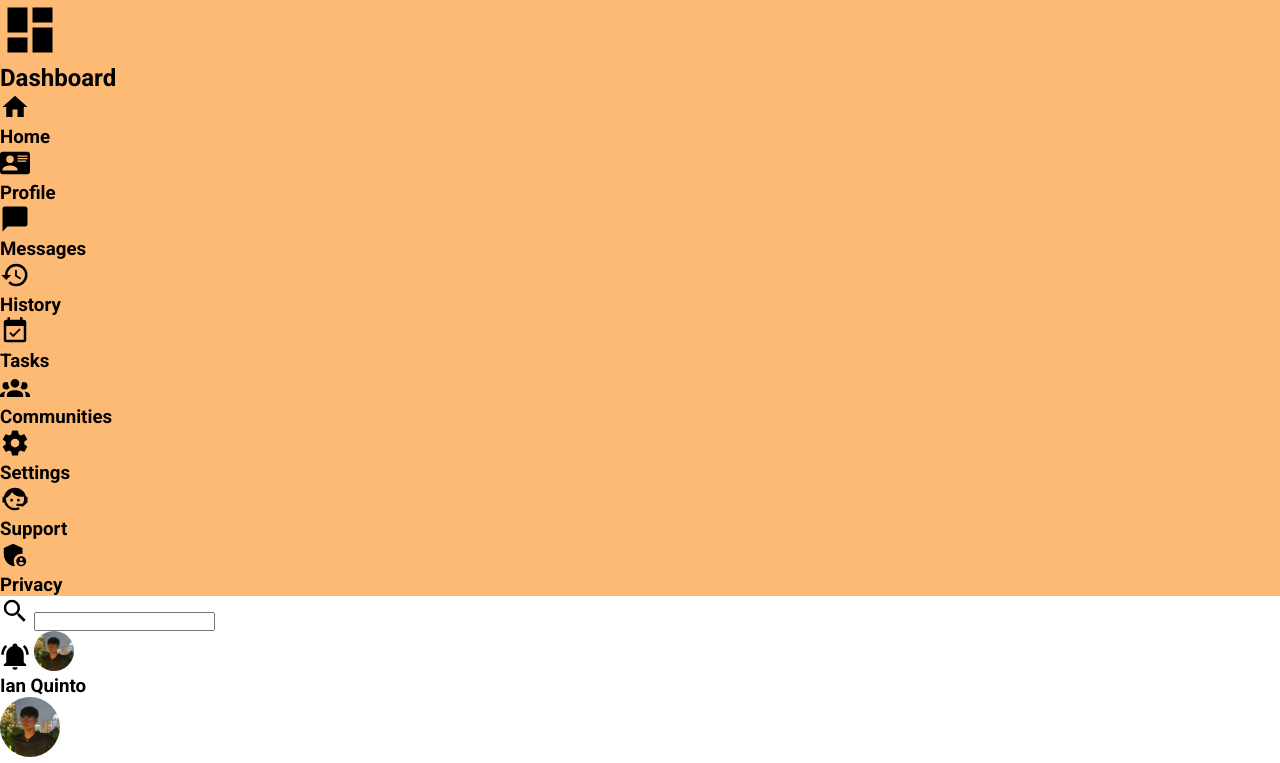
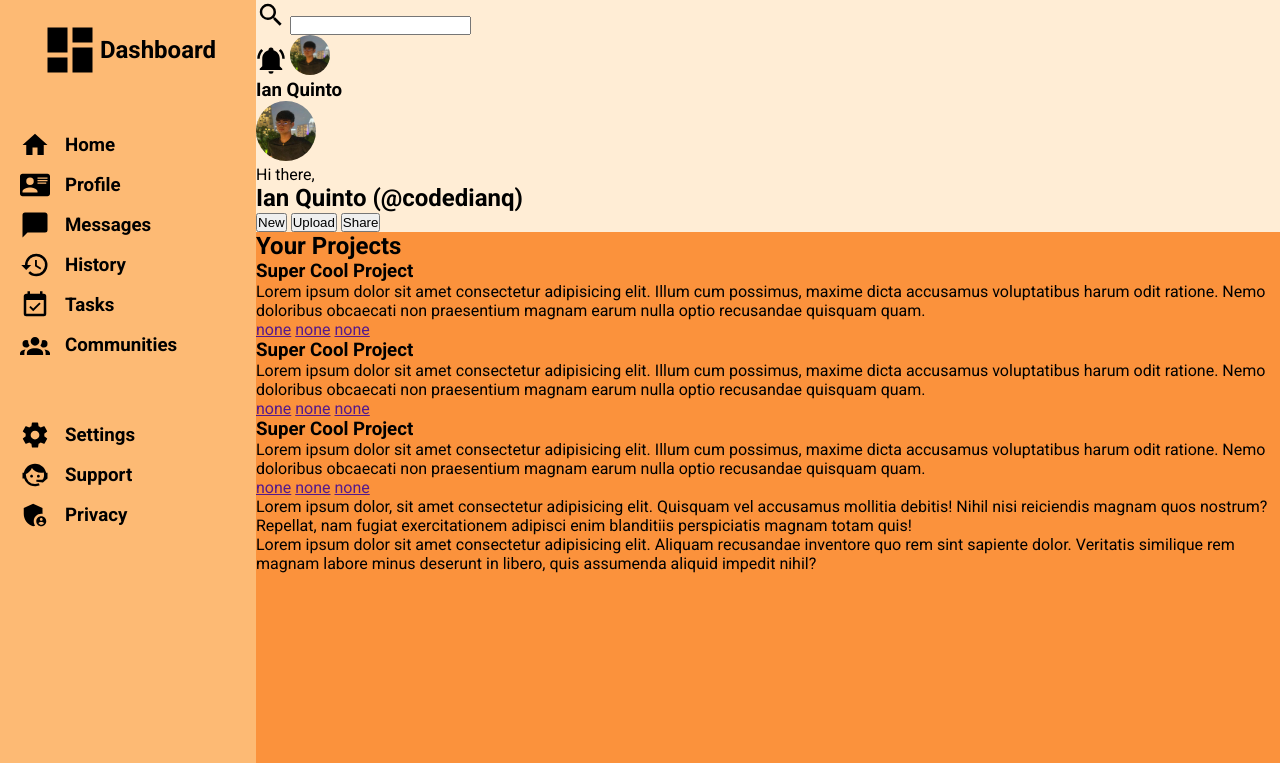
Before and after one commit to codedianq/dash-board, a plain HTML site: page index.html in a window 1280 px wide. Shown: the top 763 px of the page. Drawn offline with Linux system fonts and the light colour scheme.

Commit message:
Apply grid to divide the 3 sections
Also added style for sidebar

```diff
--- a/style.css
+++ b/style.css
@@ -37,6 +37,47 @@ svg {
     width: 30px;
 }
 
+/* for visualization only */
 .sidebar {
     background-color: #fdba74;
 }
+
+.header {
+    background-color: #ffedd5;
+}
+
+.main-content {
+    background-color: #fb923c;
+}
+
+/* grid that will divide the 3 sections */
+.container {
+    display: grid;
+    grid-template-columns: 1fr 4fr;
+    grid-template-rows: 1fr 4fr;
+}
+
+/* for side bar */
+.sidebar {
+    grid-column: 1 / 2;
+    grid-row: 1 / 4;
+    padding: 20px;
+}
+
+.sidebar .logo-text {
+    display: flex;
+    justify-content: center;
+    align-items: center;
+    margin-bottom: 50px;
+}
+
+.sidebar .menu-items {
+    margin-bottom: 10px;
+    display: flex;
+    align-items: center;
+    gap: 15px;
+}
+
+.sidebar .menu-items:nth-child(7) {
+    margin-bottom: 60px;
+}
```
